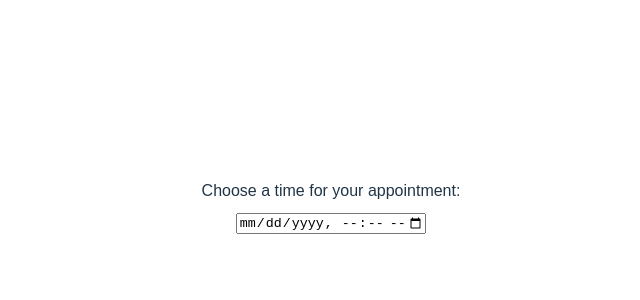
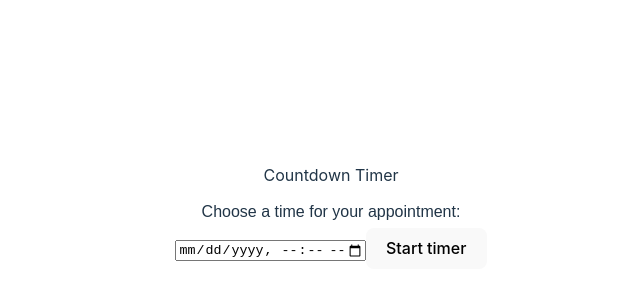
Before and after one commit to JTtime/Crio-Mini, a React (Vite) app in the folder CountDownTimer/: page / in a window 1280 px wide. Shown: the part 192-492 px from the top of the page, without its empty margins (309-949 px from the left). Built offline with nearby package versions, Linux system fonts and the light colour scheme.

Commit message:
feat start cancel timer  button

```diff
--- a/CountDownTimer/src/main/LandingPage.jsx
+++ b/CountDownTimer/src/main/LandingPage.jsx
@@ -1,11 +1,18 @@
 import React from 'react';
 import DateRangePicker from '../sharedComponents/DateRange';
+import TimerButton from '../sharedComponents/TimerButton';
 
 const LandingPage = () => {
 
 
     return (
-        <>  <DateRangePicker/></>
+        <>
+        <p>Countdown Timer</p>
+
+
+        <DateRangePicker/>
+        <TimerButton/>
+        </>
     )
 }
 
--- /dev/null
+++ b/CountDownTimer/src/sharedComponents/TimerButton.jsx
@@ -0,0 +1,13 @@
+import React, { useState, useEffect } from "react";
+
+const TimerButton = () => {
+  const [timer, setTimer] = useState(false);
+
+  return (
+    <>
+      <button onClick={()=>{setTimer(!timer)}}>{!timer ? "Start timer" : "Cancel timer"}</button>
+    </>
+  );
+};
+
+export default TimerButton;
```
